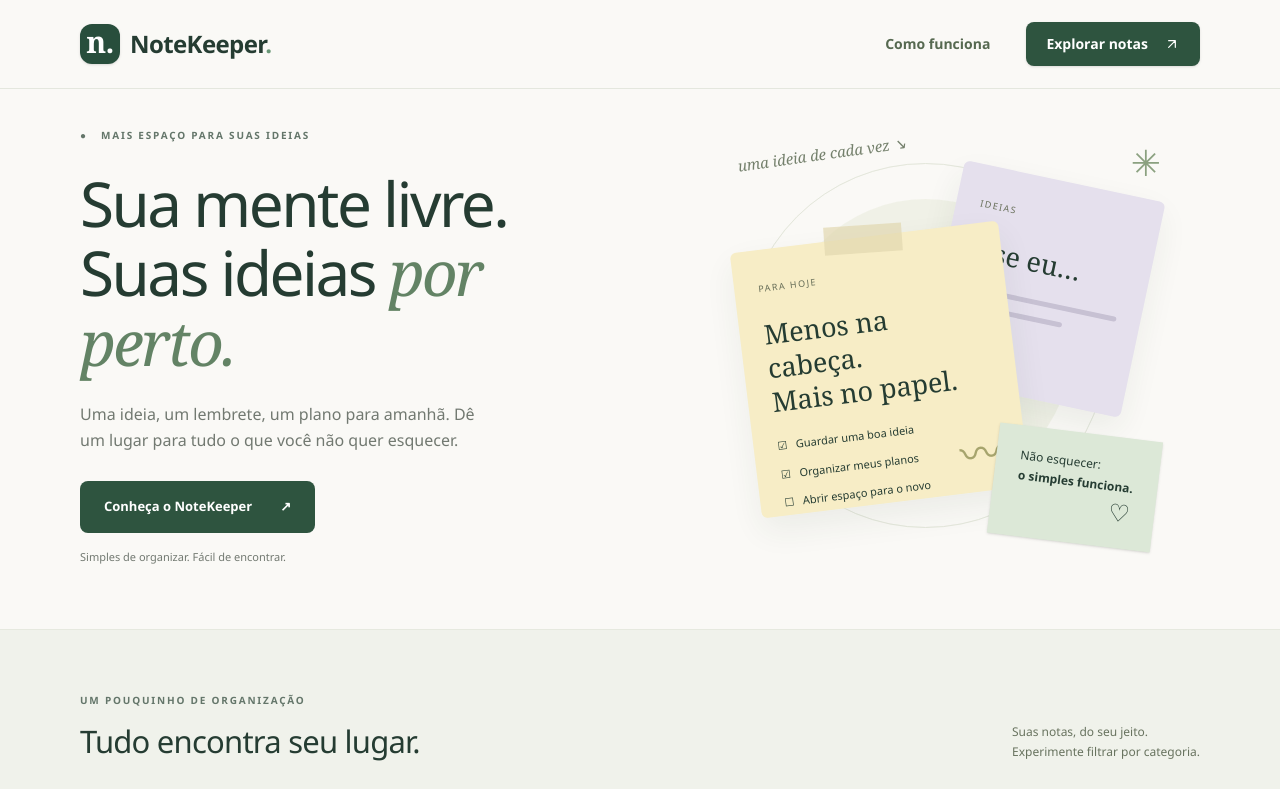
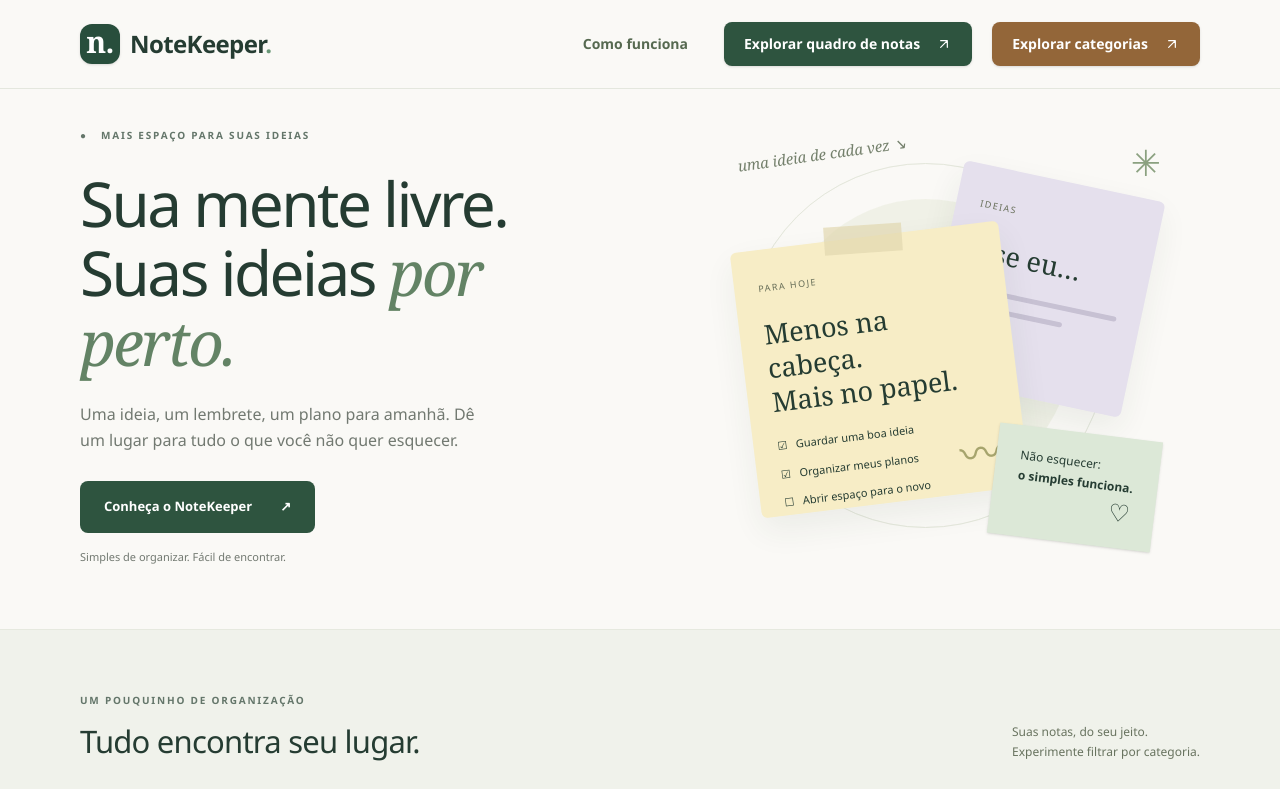
Before and after one commit to k-silvax19/NoteKeeper, an Angular app in the folder client/: page / in a window 1280 px wide. Shown: the top 789 px of the page. Built offline with nearby package versions, Linux system fonts and the light colour scheme.

Commit message:
add: Adiciona botão para explorar categorias

```diff
--- a/client/src/app/shared/navbar/navbar.html
+++ b/client/src/app/shared/navbar/navbar.html
@@ -65,7 +65,27 @@
         href="#notas"
         (click)="closeMenu()"
       >
-        Explorar notas
+        Explorar quadro de notas
+        <svg
+          class="size-4"
+          viewBox="0 0 24 24"
+          fill="none"
+          stroke="currentColor"
+          stroke-width="1.8"
+          stroke-linecap="round"
+          stroke-linejoin="round"
+          aria-hidden="true"
+        >
+          <path d="M7 17 17 7M7 7h10v10" />
+        </svg>
+      </a>
+
+      <a
+        class="inline-flex items-center justify-center gap-4 rounded-lg bg-[#936639] px-5 py-3 text-white shadow-sm transition-colors hover:bg-[#a68a64] motion-reduce:transition-none"
+        href="#categorias"
+        (click)="closeMenu()"
+      >
+        Explorar categorias
         <svg
           class="size-4"
           viewBox="0 0 24 24"
```
